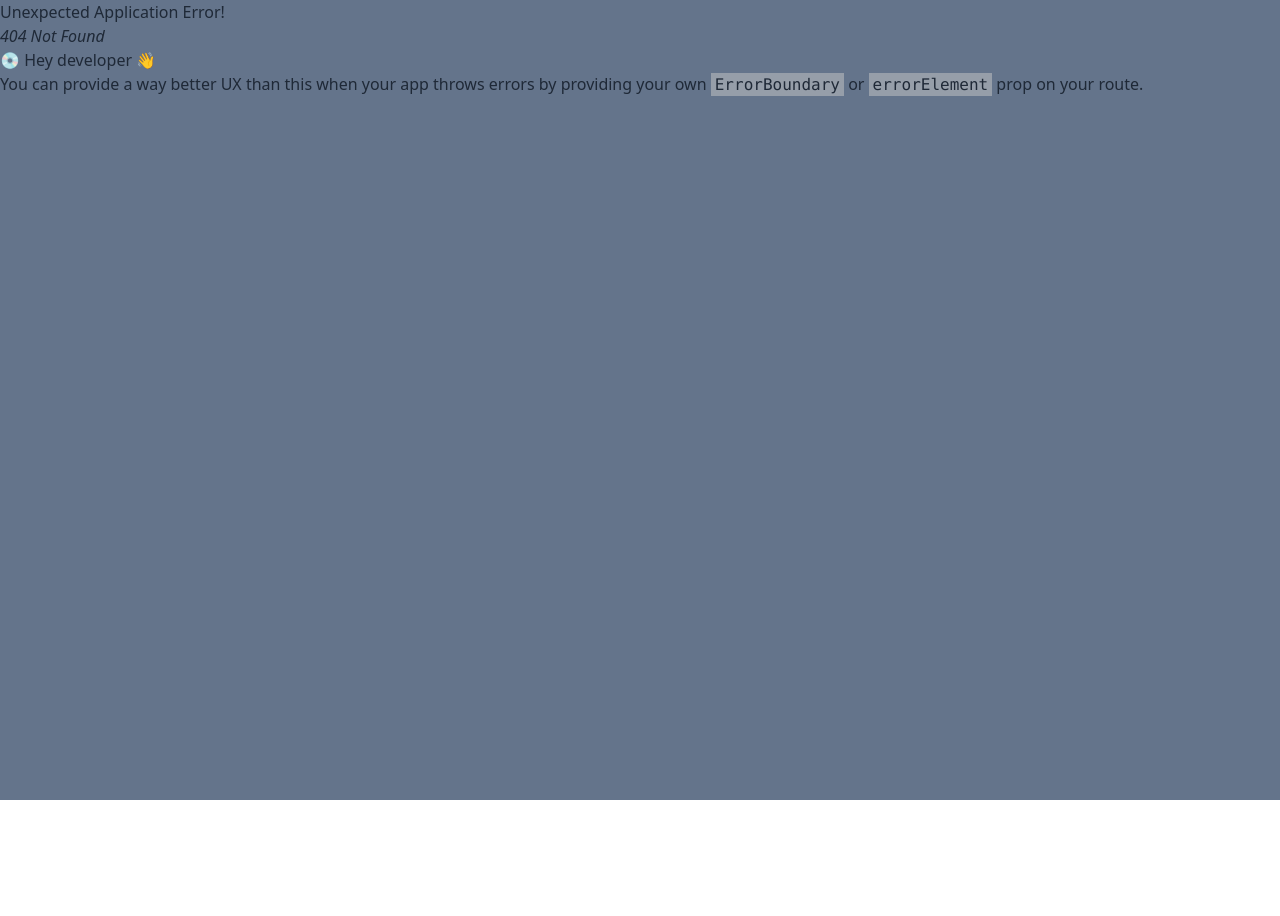
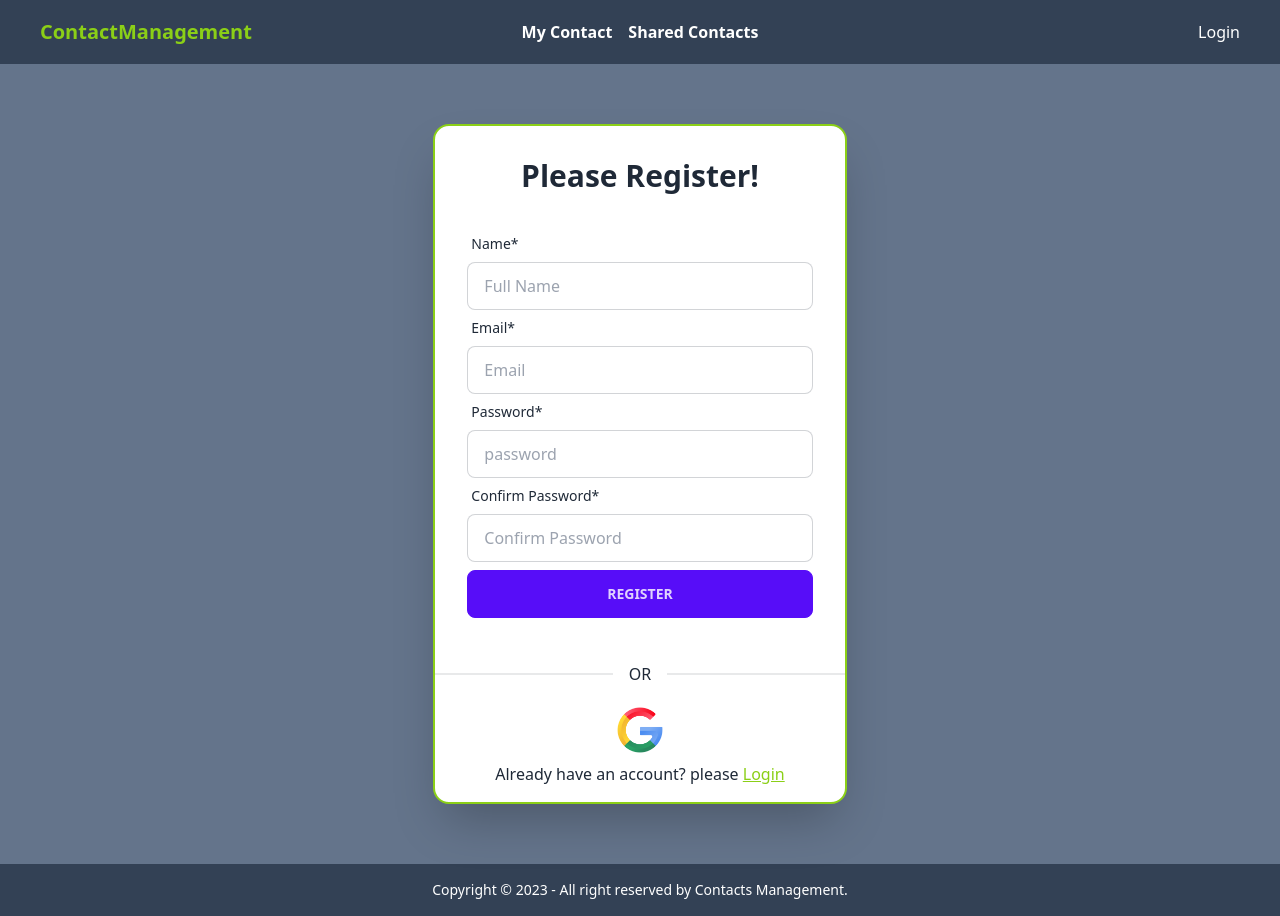
Before and after one commit to ihsajjad/contact-management-client, a React (Vite) app: page /register in a window 1280 px wide. Before the commit this address had no page. Before the commit the page ends 800 px from the top, so only its background shows below. Built offline with nearby package versions, Linux system fonts and the light colour scheme; no server answers.

Commit message:
added register page with functionality

```diff
--- a/package.json
+++ b/package.json
@@ -17,6 +17,7 @@
     "match-sorter": "^6.3.1",
     "react": "^18.2.0",
     "react-dom": "^18.2.0",
+    "react-hook-form": "^7.45.4",
     "react-icons": "^4.10.1",
     "react-router-dom": "^6.15.0",
     "sort-by": "^1.2.0"
--- a/src/components/NavBar.jsx
+++ b/src/components/NavBar.jsx
@@ -1,6 +1,10 @@
+import { useContext } from "react";
 import { FaBars } from "react-icons/fa";
-import { NavLink } from "react-router-dom";
+import { Link, NavLink } from "react-router-dom";
+import { AuthContext } from "../providers/AuthProviders";
 const NavBar = () => {
+  const { user, logOut } = useContext(AuthContext);
+
   const items = (
     <>
       <li>
@@ -55,7 +59,17 @@ const NavBar = () => {
         <ul className="space-x-4 menu-horizontal px-1 font-bold">{items}</ul>
       </div>
       <div className="navbar-end">
-        <a className="btn btn-sm">Log Out</a>
+        {user ? (
+          <>
+            <button onClick={logOut} className="btn btn-sm">
+              Log Out
+            </button>
+          </>
+        ) : (
+          <>
+            <Link to="/">Login</Link>
+          </>
+        )}
       </div>
     </div>
   );
--- /dev/null
+++ b/src/pages/register/Register.jsx
@@ -0,0 +1,169 @@
+import { useContext, useState } from "react";
+import { AuthContext } from "../../providers/AuthProviders";
+import { useForm } from "react-hook-form";
+import { Link } from "react-router-dom";
+
+const Register = () => {
+  const [error, setError] = useState("");
+
+  const { createUser, googleSignIn } = useContext(AuthContext);
+
+  const {
+    register,
+    handleSubmit,
+    formState: { errors },
+  } = useForm();
+
+  // handling sign up
+  const handleSignUp = (data) => {
+    setError("");
+    const { email, password, confirm } = data;
+
+    console.log(data);
+    // matching password
+    if (password !== confirm) {
+      return setError("Password doesn't match");
+    }
+
+    // creating new user using email and password
+    createUser(email, password)
+      .then((result) => {
+        const newUser = result.user;
+        if (newUser) {
+          // updating user's name and profile
+        }
+      })
+      .catch((error) => {
+        setError(error.message);
+      });
+  };
+
+  // handle google login
+  const handleGoogleLogin = () => {
+    googleSignIn()
+      .then((result) => {
+        const newUser = result.user;
+        console.log(newUser);
+      })
+      .catch((error) => console.log(error.message));
+  };
+
+  return (
+    <div className="hero min-h-screen md:py-12 p-5">
+      <div className="card md:w-1/3 w-full shadow-2xl bg-base-100 border-[var(--main-color)] border-2">
+        <h2 className="text-3xl font-bold text-center mt-8">
+          Please Register!
+        </h2>
+        <form onSubmit={handleSubmit(handleSignUp)} className="card-body">
+          <div className="flex flex-col ">
+            <div className="form-control">
+              <label className="label">
+                <span className="label-text">Name*</span>
+              </label>
+              <input
+                type="text"
+                name="name"
+                placeholder="Full Name"
+                {...register("name", { required: true })}
+                className="input input-bordered"
+                required
+              />
+              {errors.name && (
+                <span className="text-red-500">Name is required</span>
+              )}
+            </div>
+            <div className="form-control">
+              <label className="label">
+                <span className="label-text">Email*</span>
+              </label>
+              <input
+                type="email"
+                name="email"
+                placeholder="Email"
+                {...register("email", { required: true })}
+                className="input input-bordered"
+                required
+              />
+              {errors.email && (
+                <span className="text-red-500">Email is required</span>
+              )}
+            </div>
+            <div className="form-control">
+              <label className="label">
+                <span className="label-text">Password*</span>
+              </label>
+              <input
+                type="password"
+                name="password"
+                placeholder="password"
+                {...register("password", {
+                  required: true,
+                  minLength: 6,
+                  maxLength: 20,
+                  pattern: /(?=.*[A-Z])(?=.*[!@#$&%*])(?=.*[0-9])(?=.*[a-z])/,
+                })}
+                className="input input-bordered"
+                required
+              />
+              {errors.password?.type === "required" && (
+                <span className="text-red-400">Password is required</span>
+              )}
+              {errors.password?.type === "minLength" && (
+                <p className="text-red-400">
+                  Password must have minimum six characters.
+                </p>
+              )}
+              {errors.password?.type === "maxLength" && (
+                <span className="text-red-400">
+                  Password must be less than 20 characters.
+                </span>
+              )}
+              {errors.password?.type === "pattern" && (
+                <p className="text-red-400">
+                  Password must have a special character
+                </p>
+              )}
+            </div>
+            <div className="form-control">
+              <label className="label">
+                <span className="label-text">Confirm Password*</span>
+              </label>
+              <input
+                type="password"
+                name="confirm"
+                placeholder="Confirm Password"
+                {...register("confirm", { required: true })}
+                className="input input-bordered"
+                required
+              />
+            </div>
+          </div>
+          {error && <span className="text-red-500 text-sm">{error}</span>}
+          <div className="form-control mb-0">
+            <button className="btn btn-primary">Register</button>
+          </div>
+        </form>
+        <div className="divider">OR</div>
+        <div className="text-center text-xl ">
+          <button onClick={handleGoogleLogin} className=" p-2 rounded-full">
+            <img
+              src="/src/assets/google-icon.png"
+              alt=""
+              className="h-12 w-12"
+            />
+          </button>
+        </div>
+        {/* Socials sign in including google */}
+
+        <p className="text-center mb-4">
+          Already have an account? please{" "}
+          <Link to="/login" className="underline text-[var(--main-color)]">
+            Login
+          </Link>
+        </p>
+      </div>
+    </div>
+  );
+};
+
+export default Register;
--- a/src/providers/AuthProviders.jsx
+++ b/src/providers/AuthProviders.jsx
@@ -1,20 +1,30 @@
 import { createContext, useEffect, useState } from "react";
 import {
+  GoogleAuthProvider,
   createUserWithEmailAndPassword,
   getAuth,
   onAuthStateChanged,
   signInWithEmailAndPassword,
+  signInWithPopup,
   signOut,
 } from "firebase/auth";
 import { app } from "../firebase/firebase.config";
-import axios from "axios";
+// import axios from "axios";
 
+// exporting auth context
 export const AuthContext = createContext(null);
 const auth = getAuth(app);
 
 const AuthProvider = ({ children }) => {
   const [user, setUser] = useState(null);
   const [loading, setLoading] = useState(true);
+
+  // sign in with google
+  const googleProvider = new GoogleAuthProvider();
+  const googleSignIn = () => {
+    setLoading(true);
+    return signInWithPopup(auth, googleProvider);
+  };
 
   //   creating user with email and password
   const createUser = (email, password) => {
@@ -39,17 +49,17 @@ const AuthProvider = ({ children }) => {
     const unsubscribe = onAuthStateChanged(auth, (currentUser) => {
       setUser(currentUser);
 
-      if (currentUser) {
-        axios
-          .post("http://localhost:5000/jwt", { user: currentUser.email })
-          .then((data) => {
-            localStorage.setItem("access-token", data.data.token);
-            setLoading(false);
-            console.log(data.data.token);
-          });
-      } else {
-        localStorage.removeItem("access-token");
-      }
+      //   if (currentUser) {
+      //     axios
+      //       .post("http://localhost:5000/jwt", { user: currentUser.email })
+      //       .then((data) => {
+      //         localStorage.setItem("access-token", data.data.token);
+      //         setLoading(false);
+      //         console.log(data.data.token);
+      //       });
+      //   } else {
+      //     localStorage.removeItem("access-token");
+      //   }
     });
 
     return () => {
@@ -63,6 +73,7 @@ const AuthProvider = ({ children }) => {
     createUser,
     logInUser,
     logOut,
+    googleSignIn,
   };
 
   return (
```
Also changed, not shown: src/main.jsx (+11 -3 lines), src/assets/google-icon.png (added), 1 other file (tests, documents, lock files or other folders).
